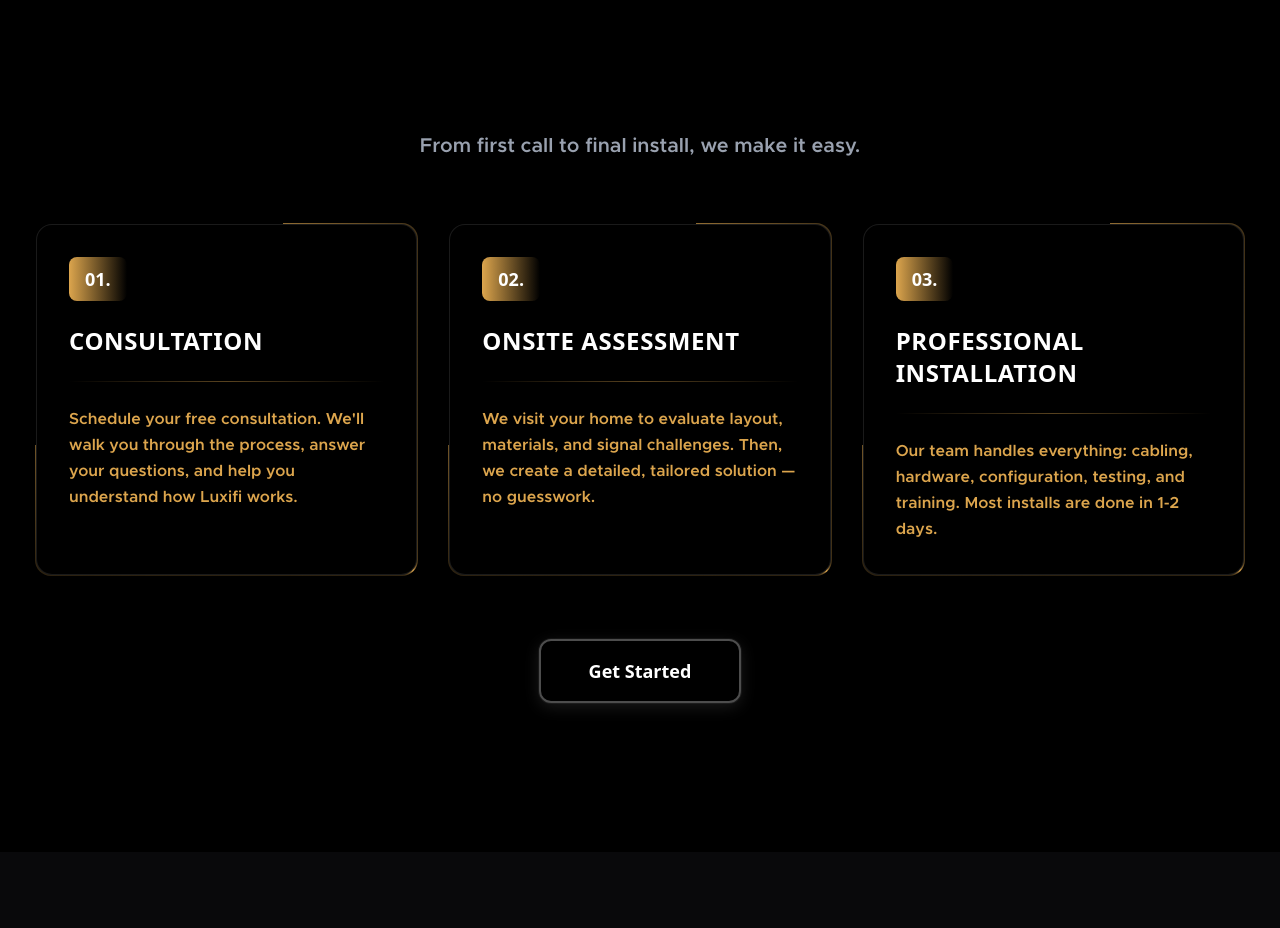
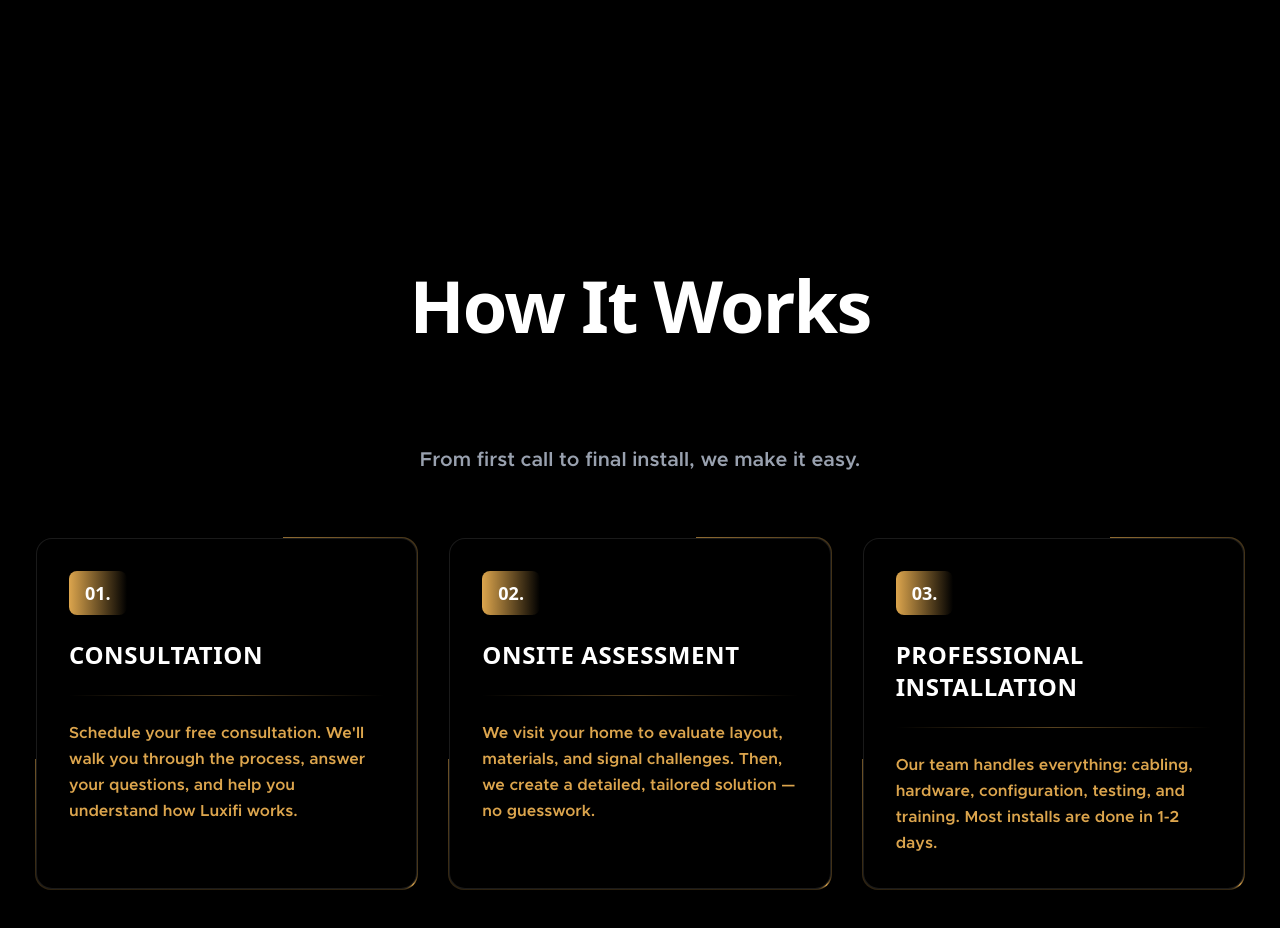
Before and after one commit to jafarimurtaza/luxifi-web, a Next.js app: page / in a window 1280 px wide. Shown: the part 7140-8068 px from the top of the page. Built offline with nearby package versions, Linux system fonts and the light colour scheme.

Commit message:
Fixed title conditonal rendering

```diff
--- a/src/app/components/HomeMain/HowWeDo/HowWeWork.jsx
+++ b/src/app/components/HomeMain/HowWeDo/HowWeWork.jsx
@@ -4,14 +4,19 @@ import Link from "next/link";
 import { workSteps } from "../../../lib/data/homedata";
 import { StepCard } from "./StepCard";
 import SectionTitle from "../../Layout/Titles/SectionTitle";
+import { usePathname } from "next/navigation";
 
 export default function HowWeWork() {
+  const router = usePathname();
+
+  const isApprocah = router.includes("approach");
+
   return (
     <div className="min-h-screen bg-black text-white py-20 px-3">
       <div className="container mx-auto px-6">
         {/* Section Title */}
         <div className="text-center mb-16">
-          {/* <SectionTitle title="how it works" /> */}
+          {!isApprocah && <SectionTitle title="how it works" />}
           <p className="text-xl text-gray-400 max-w-2xl mx-auto">
             From first call to final install, we make it easy.
           </p>
```
